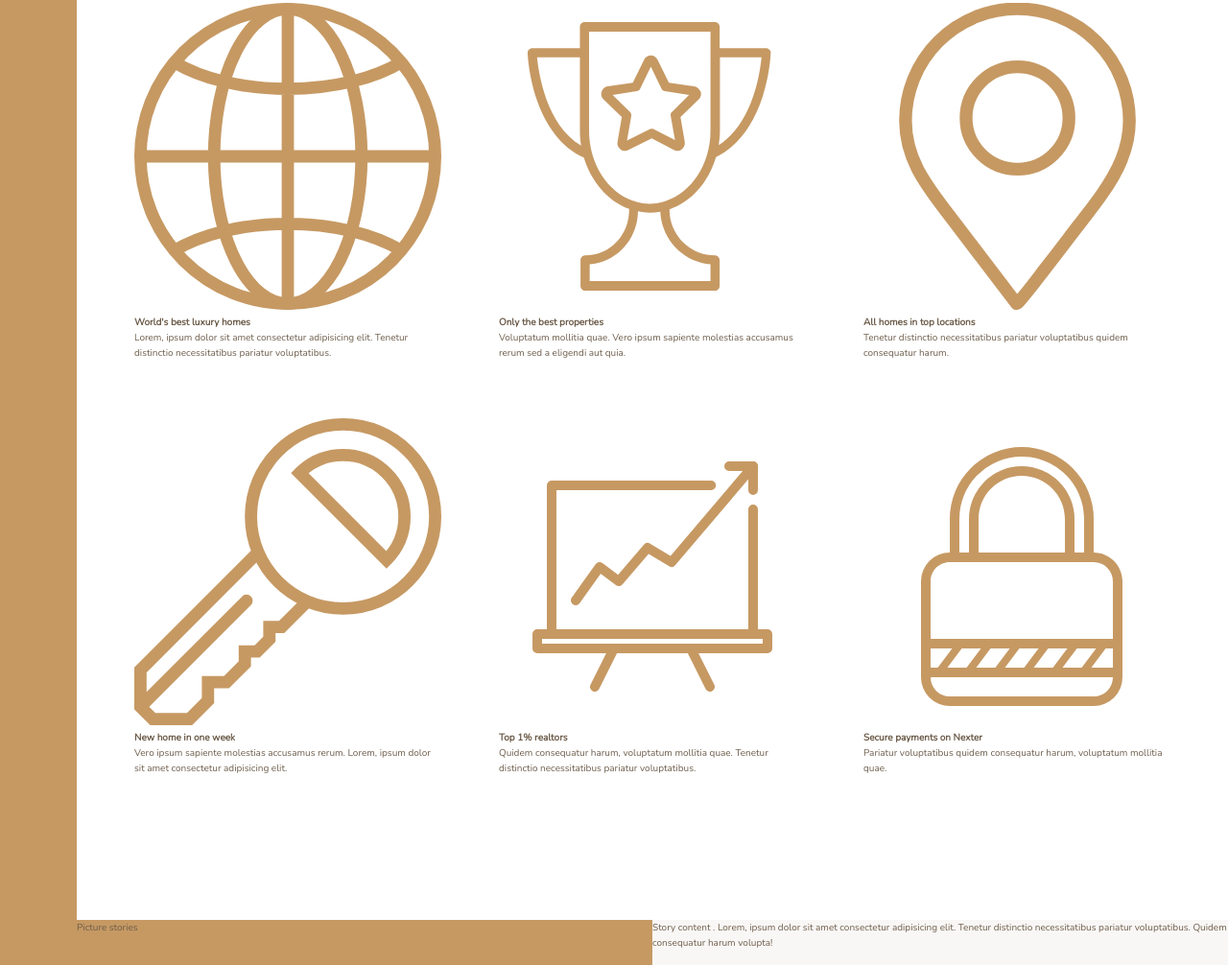
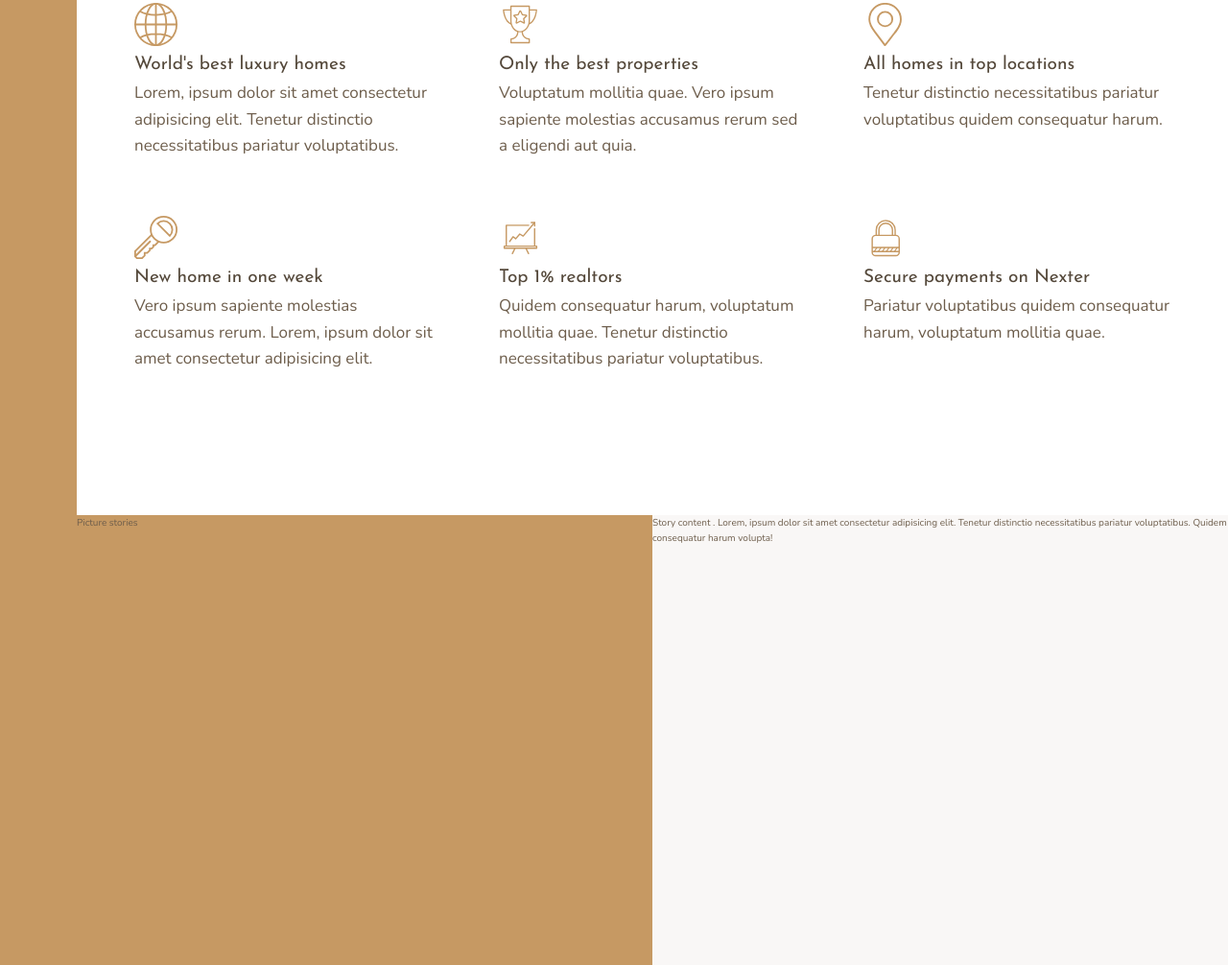
Before and after one commit to Nessvah/nexter, a website: page index.html in a window 1280 px wide. Shown: the part 787-1793 px from the top of the page at 96% size. Drawn offline with nearby package versions, Linux system fonts and the light colour scheme.

Commit message:
create reusable headings

```diff
--- a/index.html
+++ b/index.html
@@ -21,7 +21,7 @@
     <section class="features">
       <div class="feature">
         <img src="/img/globe.svg" alt="" class="feature__icon" />
-        <h4 class="heading-4">World's best luxury homes</h4>
+        <h4 class="heading-4 heading-4--dark">World's best luxury homes</h4>
         <p class="feature__text">
           Lorem, ipsum dolor sit amet consectetur adipisicing elit. Tenetur
           distinctio necessitatibus pariatur voluptatibus.
@@ -29,7 +29,7 @@
       </div>
       <div class="feature">
         <img src="/img/award.svg" alt="" class="feature__icon" />
-        <h4 class="heading-4">Only the best properties</h4>
+        <h4 class="heading-4 heading-4--dark">Only the best properties</h4>
         <p class="feature__text">
           Voluptatum mollitia quae. Vero ipsum sapiente molestias accusamus
           rerum sed a eligendi aut quia.
@@ -37,7 +37,7 @@
       </div>
       <div class="feature">
         <img src="/img/location.svg" alt="" class="feature__icon" />
-        <h4 class="heading-4">All homes in top locations</h4>
+        <h4 class="heading-4 heading-4--dark">All homes in top locations</h4>
         <p class="feature__text">
           Tenetur distinctio necessitatibus pariatur voluptatibus quidem
           consequatur harum.
@@ -45,7 +45,7 @@
       </div>
       <div class="feature">
         <img src="/img/key.svg" alt="" class="feature__icon" />
-        <h4 class="heading-4">New home in one week</h4>
+        <h4 class="heading-4 heading-4--dark">New home in one week</h4>
         <p class="feature__text">
           Vero ipsum sapiente molestias accusamus rerum. Lorem, ipsum dolor sit
           amet consectetur adipisicing elit.
@@ -53,7 +53,7 @@
       </div>
       <div class="feature">
         <img src="/img/chart.svg" alt="" class="feature__icon" />
-        <h4 class="heading-4">Top 1% realtors</h4>
+        <h4 class="heading-4 heading-4--dark">Top 1% realtors</h4>
         <p class="feature__text">
           Quidem consequatur harum, voluptatum mollitia quae. Tenetur distinctio
           necessitatibus pariatur voluptatibus.
@@ -61,7 +61,7 @@
       </div>
       <div class="feature">
         <img src="/img/lock.svg" alt="" class="feature__icon" />
-        <h4 class="heading-4">Secure payments on Nexter</h4>
+        <h4 class="heading-4 heading-4--dark">Secure payments on Nexter</h4>
         <p class="feature__text">
           Pariatur voluptatibus quidem consequatur harum, voluptatum mollitia
           quae.
--- a/sass/_features.scss
+++ b/sass/_features.scss
@@ -10,3 +10,14 @@
   ); //dont need to specify rows because they will be automatically created (implicit)
   gap: 6rem;
 }
+
+.feature {
+  &__icon {
+    width: 4.5rem;
+    height: 4.5rem;
+  }
+
+  &__text {
+    font-size: 1.7rem;
+  }
+}
--- a/sass/_typography.scss
+++ b/sass/_typography.scss
@@ -1,9 +1,25 @@
-.story {
-  &__pictures {
-    background-color: lightsalmon;
+%heading {
+  font-family: var(--font-display);
+  font-weight: 400;
+}
+
+.heading-1 {
+  @extend %heading;
+}
+.heading-2 {
+  @extend %heading;
+}
+.heading-3 {
+  @extend %heading;
+}
+.heading-4 {
+  @extend %heading;
+  font-size: 1.9rem;
+
+  &--light {
+    color: var(--color-grey-light-1);
   }
-
-  &__content {
-    background-color: aquamarine;
+  &--dark {
+    color: var(--color-grey-dark-1);
   }
 }
```
Also changed, not shown: css/main.css, 1 other file.
